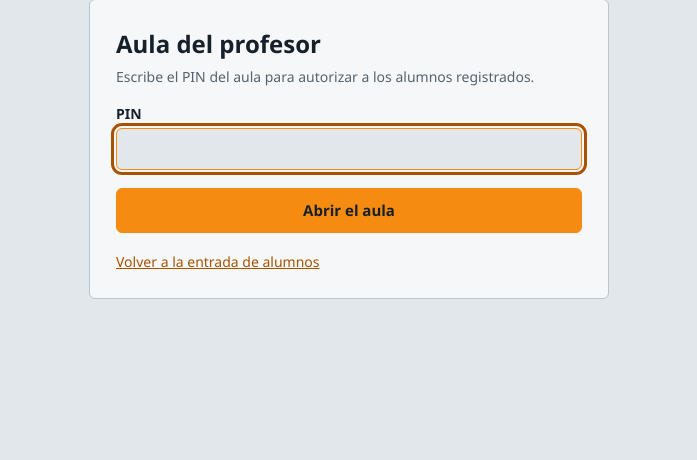
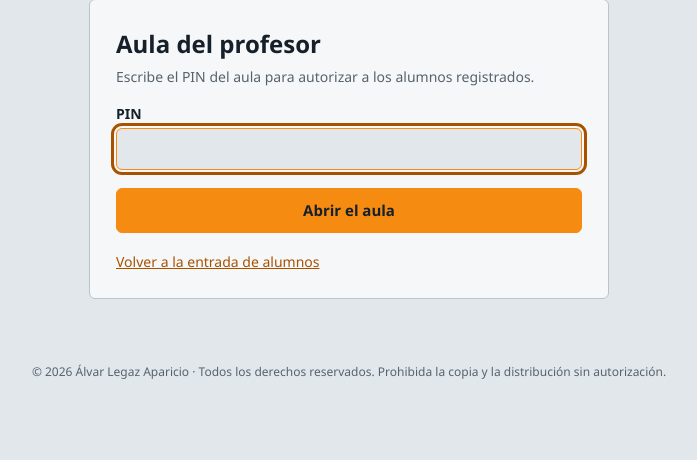
Before and after one commit to AlvarLegaz/Sistemas_Autonomos_y_MET, a Flask app: page /aula in a window 1280 px wide. Shown: the part 116-576 px from the top of the page, without its empty margins (291-988 px from the left). Run offline with Flask 3, Linux system fonts and the light colour scheme.

Commit message:
Copyright y licencia: todos los derechos reservados, prohibida la distribucion sin autorizacion
- LICENSE con aviso legal y exclusion del material de terceros (three.js, hojas de datos, logo del centro, Armfield).
- Aviso de copyright visible en el simulador, el aula y el SCADA, y metadatos author/copyright.
- README con el apartado de licencia.

Co-Authored-By: Claude Sonnet 5.5 <noreply@anthropic.com>
Claude-Session: https://claude.ai/code/session_01FYdwYjWoTF3oTLcUHae18i

```diff
--- a/gateway_industrial_excelencia/aula_pct23/static/aula.css
+++ b/gateway_industrial_excelencia/aula_pct23/static/aula.css
@@ -90,3 +90,6 @@ form input:focus, form select:focus { border-color: var(--acento); }
 .logo { display: block; height: 60px; width: auto; }
 .marca { display: flex; align-items: center; gap: 14px; }
 .marca .sim { font-size: 24px; padding-left: 14px; border-left: 2px solid var(--borde); color: var(--marca-gris); }
+
+/* ---------- aviso de copyright ---------- */
+.copy { margin: 8px 20px 24px; font-size: 12px; color: var(--tenue); text-align: center; }
--- a/gateway_industrial_excelencia/aula_pct23/templates/base.html
+++ b/gateway_industrial_excelencia/aula_pct23/templates/base.html
@@ -3,6 +3,8 @@
 <head>
 <meta charset="utf-8">
 <meta name="viewport" content="width=device-width, initial-scale=1">
+<meta name="author" content="Álvar Legaz Aparicio">
+<meta name="copyright" content="© 2026 Álvar Legaz Aparicio. Todos los derechos reservados.">
 <title>{% block titulo %}Aula PCT23{% endblock %}</title>
 <link rel="icon" type="image/png" href="{{ url_for('static', filename='img/favicon.png') }}">
 <link rel="stylesheet" href="{{ url_for('static', filename='aula.css') }}">
@@ -28,5 +30,6 @@
   {% endwith %}
   {% block contenido %}{% endblock %}
 </main>
+<footer class="copy">© 2026 Álvar Legaz Aparicio · Todos los derechos reservados. Prohibida la copia y la distribución sin autorización.</footer>
 </body>
 </html>
--- a/gateway_industrial_excelencia/pct23.html
+++ b/gateway_industrial_excelencia/pct23.html
@@ -3,6 +3,8 @@
 <head>
 <meta charset="utf-8">
 <meta name="viewport" content="width=device-width, initial-scale=1">
+<meta name="author" content="Álvar Legaz Aparicio">
+<meta name="copyright" content="© 2026 Álvar Legaz Aparicio. Todos los derechos reservados.">
 <title>PCT23 · SCADA</title>
 <style>
 /* PCT23 · interfaz.
@@ -292,6 +294,7 @@ button.grande.on { background: var(--ok); border-color: var(--ok); color: #fff;
   #parar-todo { min-height: 46px; flex: 1 1 auto; }
 }
 
+.copy { margin: 24px 16px 16px; font-size: 12px; color: var(--tenue, #56636F); text-align: center; }
 </style>
 </head>
 <body>
@@ -826,5 +829,6 @@ es.onerror = () => {
   chip('chip-broker', 'error', 'Servidor web: sin conexión');
 };
 </script>
+<footer class="copy">© 2026 Álvar Legaz Aparicio · Todos los derechos reservados. Prohibida la copia y la distribución sin autorización.</footer>
 </body>
 </html>
--- a/gateway_industrial_excelencia/simulador_pct23/automatico.html
+++ b/gateway_industrial_excelencia/simulador_pct23/automatico.html
@@ -3,6 +3,8 @@
 <head>
 <meta charset="utf-8">
 <meta name="viewport" content="width=device-width, initial-scale=1">
+<meta name="author" content="Álvar Legaz Aparicio">
+<meta name="copyright" content="© 2026 Álvar Legaz Aparicio. Todos los derechos reservados.">
 <title>PCT23 · Modo automático</title>
 <link rel="icon" type="image/png" href="img/favicon.png">
 <link rel="stylesheet" href="interfaz.css">
@@ -300,5 +302,6 @@
 <script src="ayuda.js"></script>
 <script src="interfaz_comun.js"></script>
 <script src="interfaz_auto.js"></script>
+<footer class="copy">© 2026 Álvar Legaz Aparicio · Todos los derechos reservados. Prohibida la copia y la distribución sin autorización.</footer>
 </body>
 </html>
--- a/gateway_industrial_excelencia/simulador_pct23/demostracion.html
+++ b/gateway_industrial_excelencia/simulador_pct23/demostracion.html
@@ -3,6 +3,8 @@
 <head>
 <meta charset="utf-8">
 <meta name="viewport" content="width=device-width, initial-scale=1">
+<meta name="author" content="Álvar Legaz Aparicio">
+<meta name="copyright" content="© 2026 Álvar Legaz Aparicio. Todos los derechos reservados.">
 <title>PCT23 · Demostración</title>
 <link rel="icon" type="image/png" href="img/favicon.png">
 <link rel="stylesheet" href="interfaz.css">
@@ -300,5 +302,6 @@
 <script src="ayuda.js"></script>
 <script src="interfaz_comun.js"></script>
 <script src="interfaz_auto.js"></script>
+<footer class="copy">© 2026 Álvar Legaz Aparicio · Todos los derechos reservados. Prohibida la copia y la distribución sin autorización.</footer>
 </body>
 </html>
--- a/gateway_industrial_excelencia/simulador_pct23/index.html
+++ b/gateway_industrial_excelencia/simulador_pct23/index.html
@@ -3,6 +3,8 @@
 <head>
 <meta charset="utf-8">
 <meta name="viewport" content="width=device-width, initial-scale=1">
+<meta name="author" content="Álvar Legaz Aparicio">
+<meta name="copyright" content="© 2026 Álvar Legaz Aparicio. Todos los derechos reservados.">
 <title>PCT23 · Simulador</title>
 <link rel="icon" type="image/png" href="img/favicon.png">
 <link rel="stylesheet" href="interfaz.css">
@@ -48,5 +50,6 @@
   En cualquier modo, un clic derecho sobre un elemento del esquema explica qué es, y el botón «? Ayuda» abre la guía de la pantalla.</p>
 </main>
 <script src="ayuda.js"></script>
+<footer class="copy">© 2026 Álvar Legaz Aparicio · Todos los derechos reservados. Prohibida la copia y la distribución sin autorización.</footer>
 </body>
 </html>
--- a/gateway_industrial_excelencia/simulador_pct23/interfaz.css
+++ b/gateway_industrial_excelencia/simulador_pct23/interfaz.css
@@ -278,3 +278,7 @@ button.grande.on { background: var(--ok); border-color: var(--ok); color: #fff;
 .lectura:has(> tspan) { font-size: 15px; font-weight: 700; fill: var(--texto) !important; }
 /* Bomba con el sentido de giro invertido: la flecha del símbolo se da la vuelta */
 svg path.invertida { transform-box: fill-box; transform-origin: center; transform: scaleX(-1); }
+
+/* ---------- aviso de copyright ---------- */
+.copy { margin: 28px 20px 18px; font-size: 12px; color: var(--tenue); text-align: center; }
+@media (max-width: 960px) { .copy { margin-bottom: 90px; } }   /* la barra de operación fija de móvil no debe taparlo */
--- a/gateway_industrial_excelencia/simulador_pct23/manual.html
+++ b/gateway_industrial_excelencia/simulador_pct23/manual.html
@@ -3,6 +3,8 @@
 <head>
 <meta charset="utf-8">
 <meta name="viewport" content="width=device-width, initial-scale=1">
+<meta name="author" content="Álvar Legaz Aparicio">
+<meta name="copyright" content="© 2026 Álvar Legaz Aparicio. Todos los derechos reservados.">
 <title>PCT23 · Modo manual</title>
 <link rel="icon" type="image/png" href="img/favicon.png">
 <link rel="stylesheet" href="interfaz.css">
@@ -254,5 +256,6 @@
 <script src="simulador.js"></script>
 <script src="ayuda.js"></script>
 <script src="interfaz_comun.js"></script>
+<footer class="copy">© 2026 Álvar Legaz Aparicio · Todos los derechos reservados. Prohibida la copia y la distribución sin autorización.</footer>
 </body>
 </html>
```
Also changed, not shown: README.md, 1 other file.
